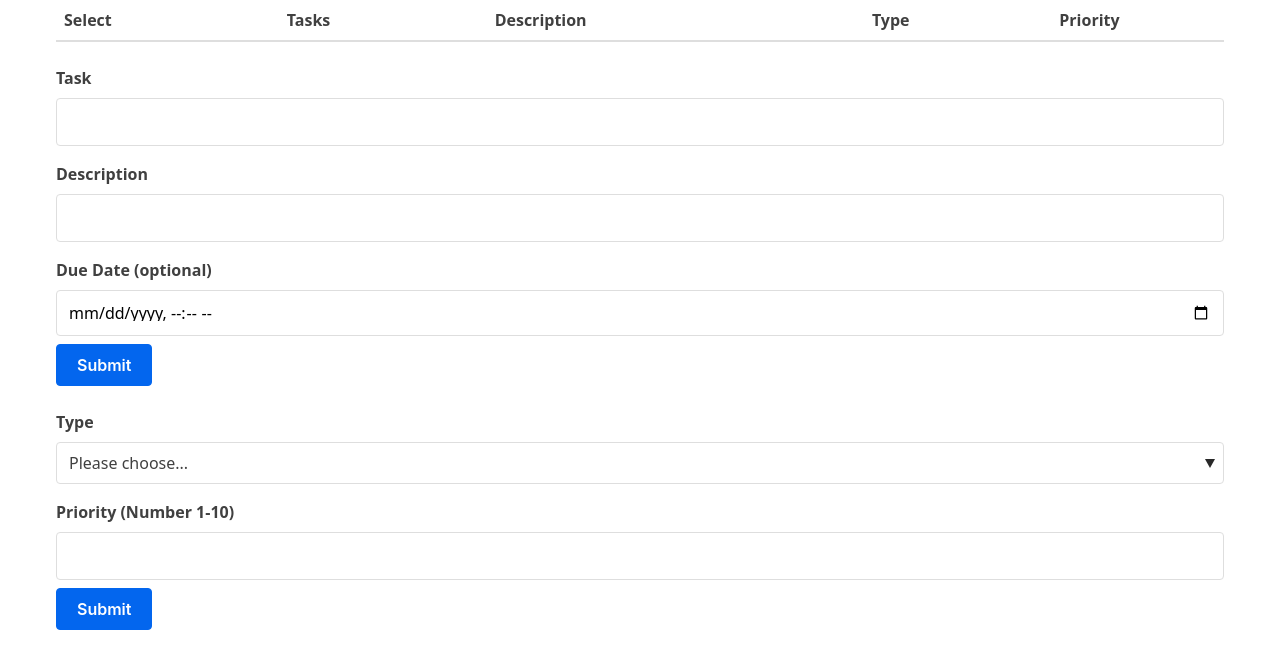
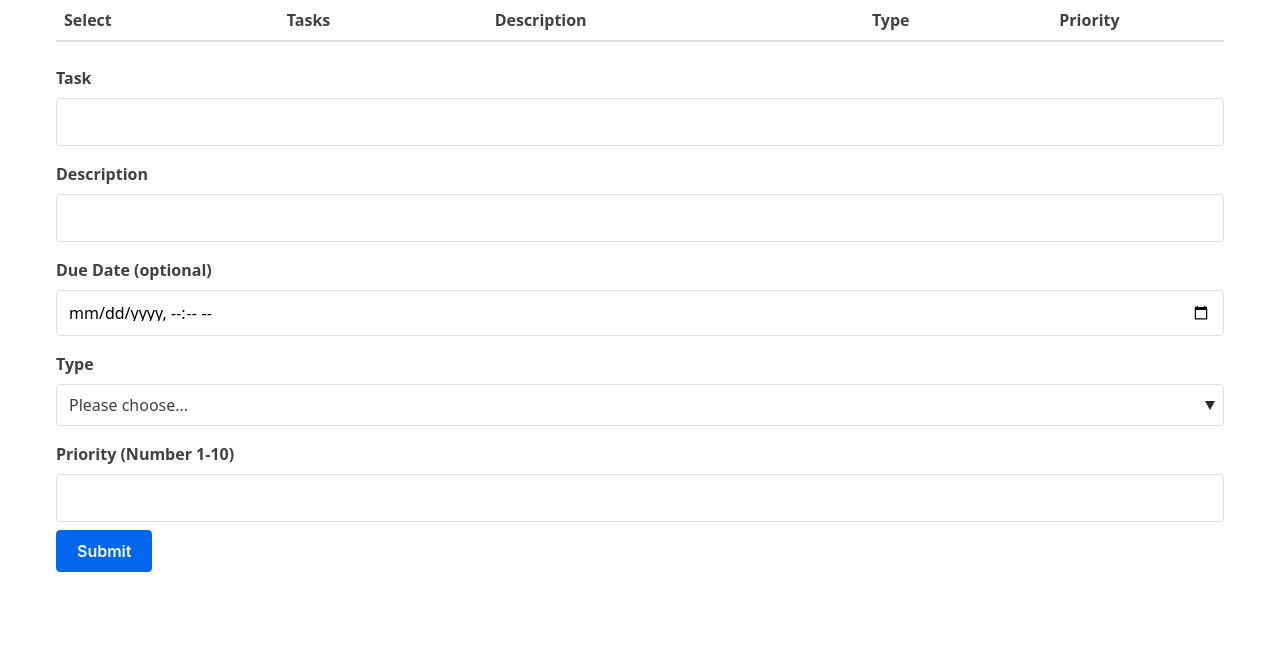
Before and after one commit to Angop/ToDoApp, a React (Create React App) app in the folder Frontend/: page / in a window 1280 px wide. Shown: the top 668 px of the page. Built offline with nearby package versions, Linux system fonts and the light colour scheme; no server answers.

Commit message:
fixed submit button

```diff
--- a/Frontend/src/Form.js
+++ b/Frontend/src/Form.js
@@ -51,14 +51,14 @@ class Form extends Component {
                    id="desc"
                    value={desc}
                    onChange={this.handleChange} />
-		 <label htmlFor="date">Due Date (optional)</label>
+
+		             <label htmlFor="date">Due Date (optional)</label>
                  <input
                    type = "datetime-local"
                    name = "date"
                    id = "date"
                    value={date}
                    onChange={this.handleChange} />
-                   <input type="button" value="Submit" onClick={this.submitForm} />
 
                  <label htmlFor="type">Type</label>
                  <select name="type" onChange={this.handleChange}>
```
Also changed, not shown: 1 other file (tests, documents, lock files or other folders).
